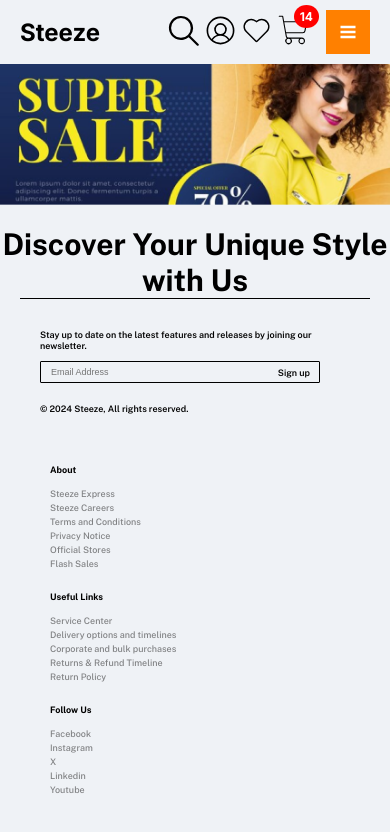
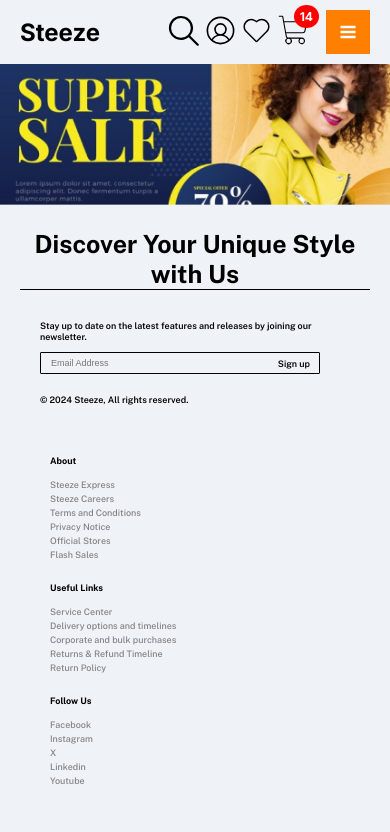
Before and after one commit to Ezedike-Evan/hng11-frontend-stage-2, a React (Vite) app: page / in a window 390 px wide. Shown: the top 832 px of the page. Built offline with nearby package versions, Linux system fonts and the light colour scheme.

Commit message:
discover mobile view done

```diff
--- a/src/css/home/discover.css
+++ b/src/css/home/discover.css
@@ -5,6 +5,12 @@ h4{
     font-family: Public Sans;
     font-size: 30px;
     font-weight: 700;
-    margin-top: 17px;
+    margin-top: 20px;
     text-align: center;
 }
+@media (max-width:430px) {
+    h4{
+        font-size: 25px;
+        margin: 20px 30px 0;
+    }
+}
```
